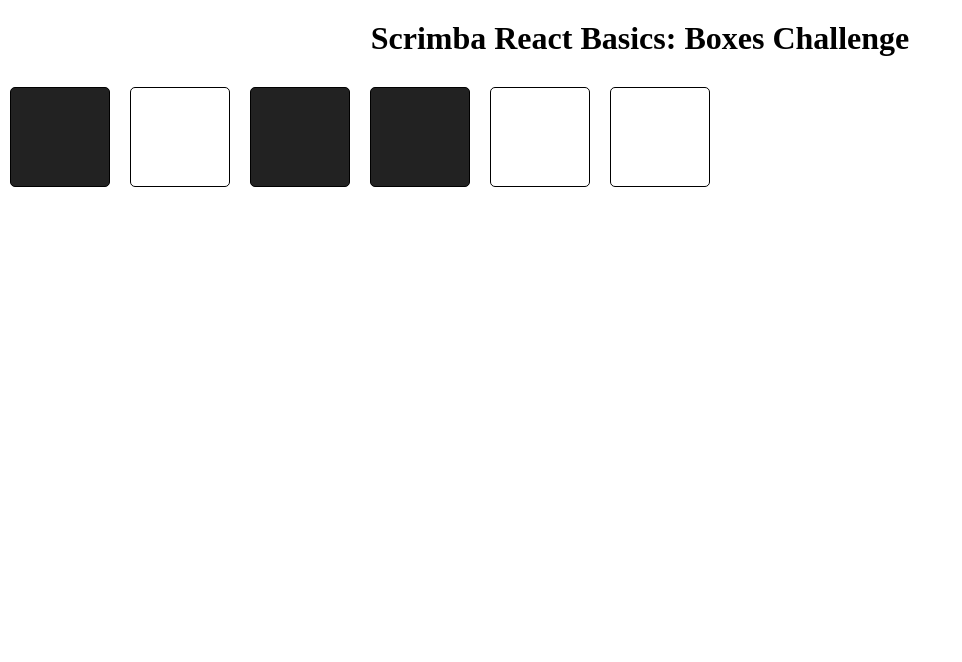
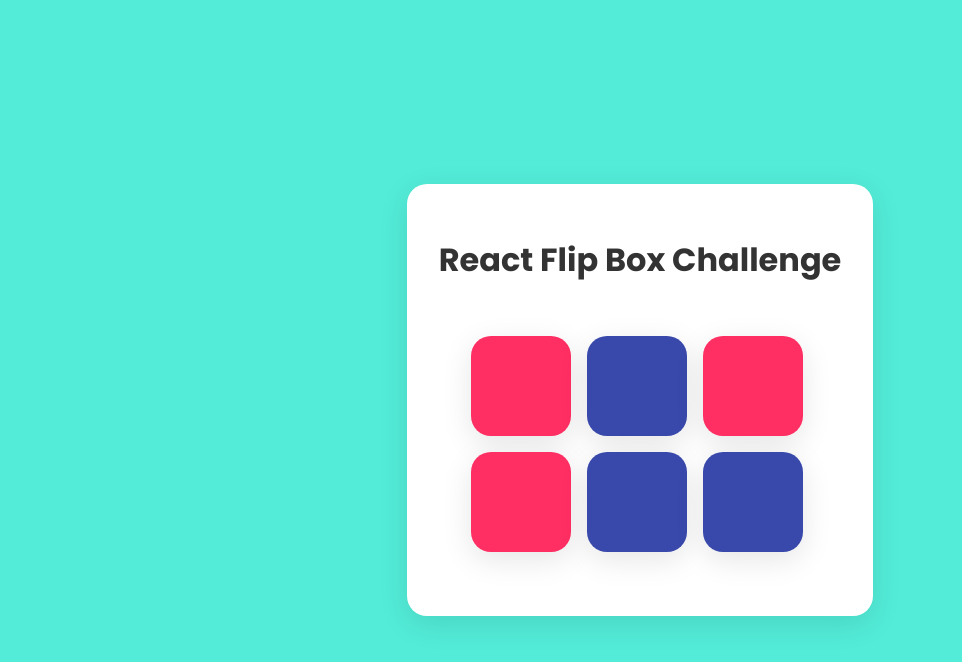
Before and after one commit to tak40/react-basics-boxes-challenge, a React (Vite) app: page / in a window 1280 px wide. Shown: the top 662 px of the page, without its empty margins (0-962 px from the left). Built offline with nearby package versions, Linux system fonts and the light colour scheme.

Commit message:
styling update: Styling Enhancements: Step 8

```diff
--- a/index.html
+++ b/index.html
@@ -1,8 +1,16 @@
-<!doctype html>
+<!-- @format -->
+
+<!DOCTYPE html>
 <html lang="en">
     <head>
         <meta charset="UTF-8" />
         <meta name="viewport" content="width=device-width, initial-scale=1.0" />
+        <link rel="preconnect" href="https://fonts.googleapis.com" />
+        <link rel="preconnect" href="https://fonts.gstatic.com" crossorigin />
+        <link
+            href="https://fonts.googleapis.com/css2?family=Poppins:wght@400;600;700&display=swap"
+            rel="stylesheet"
+        />
         <title>Scrimba React Basics: Boxes Challenge</title>
     </head>
     <body>
--- a/src/App.jsx
+++ b/src/App.jsx
@@ -7,11 +7,11 @@
 function App() {
     const [squares, setSquares] = useState(boxes)
 
-  function toggle(id) {
-    setSquares(prevSquares => prevSquares.map(square =>
-      square.id === id ? { ...square, on: !square.on } : square
-    ))
-  }
+    function toggle(id) {
+        setSquares(prevSquares =>
+            prevSquares.map(square => (square.id === id ? { ...square, on: !square.on } : square))
+        )
+    }
 
     const squareElements = squares.map(square => (
         <Box key={square.id} id={square.id} on={square.on} toggle={toggle} />
@@ -19,8 +19,10 @@
 
     return (
         <main>
-            <h1>Scrimba React Basics: Boxes Challenge</h1>
-            {squareElements}
+            <section className="container">
+                <h1>React Flip Box Challenge</h1>
+                <div className="box-container">{squareElements}</div>
+            </section>
         </main>
     )
 }
--- a/src/Box.jsx
+++ b/src/Box.jsx
@@ -4,11 +4,13 @@
 
 function Box(props) {
     const styles = {
-        backgroundColor: props.on ? '#222222' : 'transparent',
+        backgroundColor: props.on ? '#ff2e63' : '#3949ab',
     }
 
+    const boxClass = `box ${props.on ? 'flipped' : ''}`
+
     return (
-        <div className="box" style={styles} onClick={() => props.toggle(props.id)} ></div>
+        <div className={boxClass} style={styles} onClick={() => props.toggle(props.id)} ></div>
     )
 }
 
--- a/src/index.css
+++ b/src/index.css
@@ -1,19 +1,68 @@
-* {
-  box-sizing: border-box;
-  margin: 0;
-  padding: 0;
+/** @format */
+
+:root {
+    --bg-color: #52ecd8;
+    --box-shadow: 0 8px 30px rgba(0, 0, 0, 0.1);
+    --box-size: 100px;
+    --box-border-radius: 20px;
+    --color-light: #ff2e63;
+    --color-dark: #3949ab;
+    --container-padding: 2rem;
+    --hover-lift: -5px;
+    --hover-shadow: 0 10px 20px rgba(0, 0, 0, 0.2);
+    --text-color: #333;
+}
+
+body {
+    font-family: 'Poppins', sans-serif;
+    background-color: var(--bg-color);
+    margin: 0;
+    padding: 0;
+    display: flex;
+    justify-content: center;
+    align-items: center;
+    height: 100vh;
+}
+
+.container {
+    padding: var(--container-padding);
+    border: none;
+    background-color: white;
+    border-radius: var(--box-border-radius);
+    box-shadow: var(--box-shadow);
+    overflow: hidden;
 }
 
 h1 {
-  text-align: center;
-  margin: 20px 0;
+    text-align: center;
+    margin: 20px 0;
+    color: var(--text-color);
+    font-weight: bold;
+    font-size: 2rem;
+}
+
+.box-container {
+    display: grid;
+    grid-template-columns: repeat(auto-fill, var(--box-size));
+    gap: 1rem;
+    padding: var(--container-padding);
 }
 
 .box {
-  display: inline-block;
-  width: 100px;
-  height: 100px;
-  margin: 10px;
-  border: 1px solid #000;
-  border-radius: 5px;
+    width: var(--box-size);
+    height: var(--box-size);
+    border-radius: var(--box-border-radius);
+    box-shadow: var(--box-shadow);
+    transform-style: preserve-3d;
+    transition: transform 0.5s ease-in-out, box-shadow 0.3s ease-in-out, background-color 0.5s ease-in-out;;
+    cursor: pointer;
+      &:hover {
+          transform: translateY(var(--hover-lift));
+          box-shadow: var(--hover-shadow);
+
+      }
 }
+
+.box.flipped {
+    transform: rotateY(180deg);
+}
```
Lines whose indentation alone changed are shown as unchanged.
